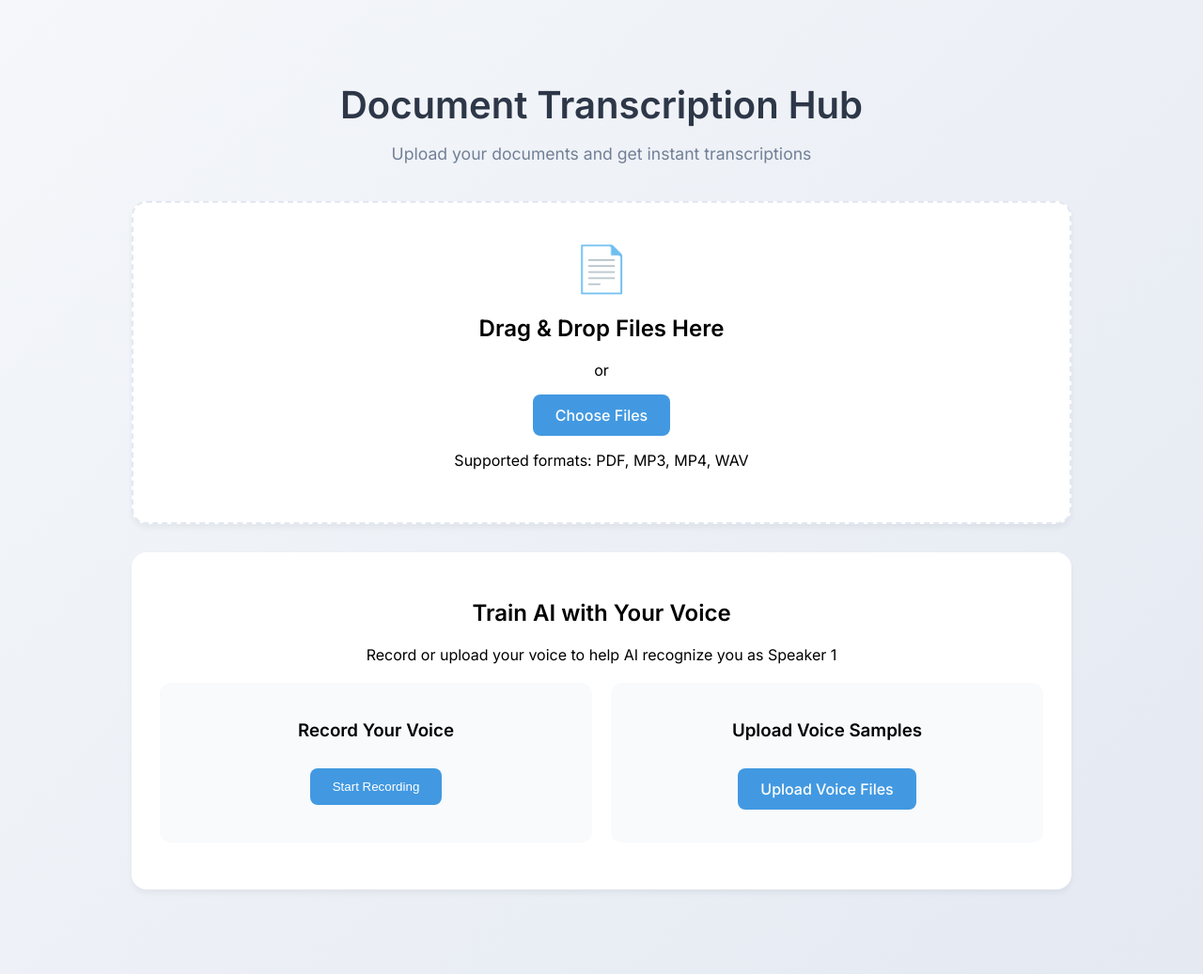
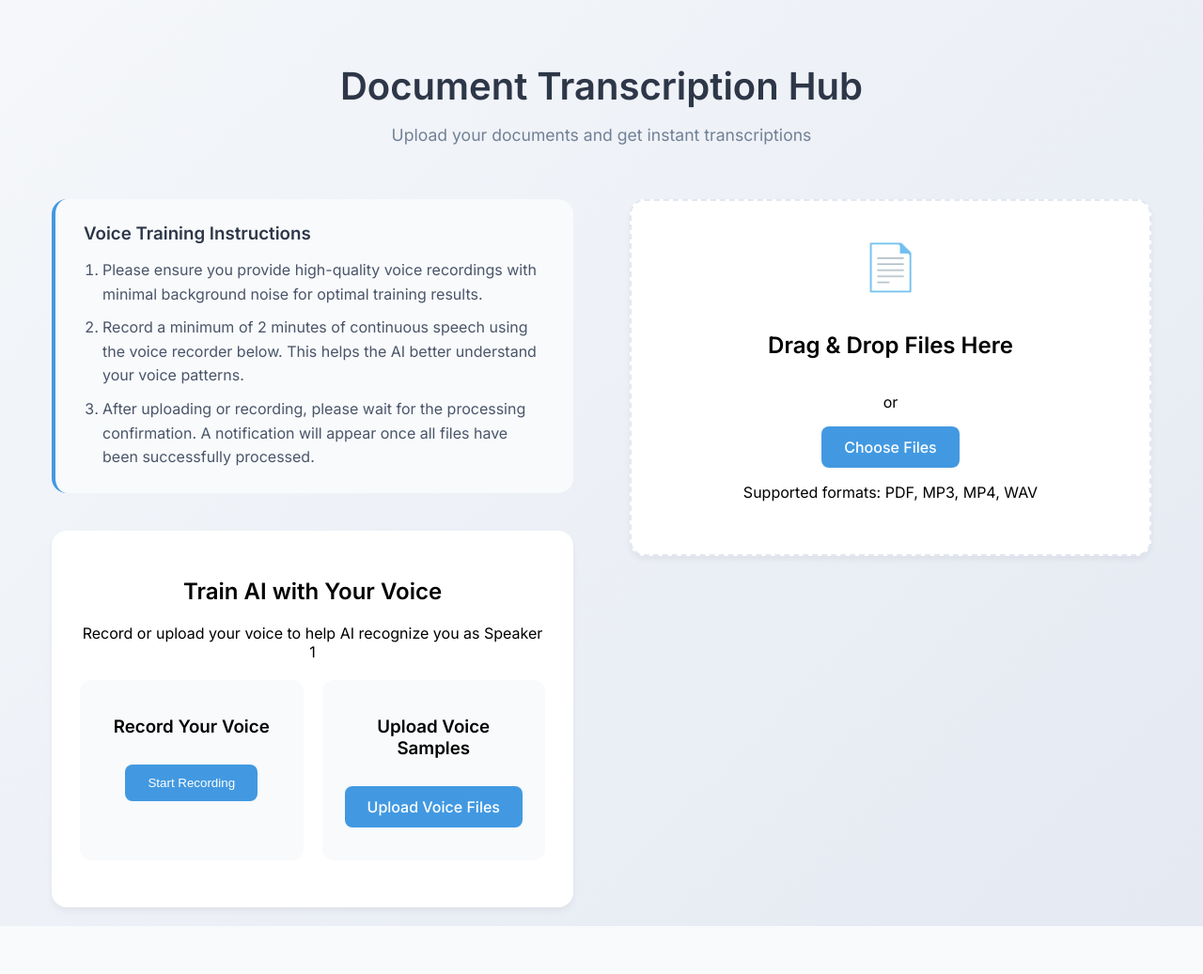
Before and after one commit to bilalahmed15/AI-Setter, a Flask app: page / in a window 1280 px wide. Shown: the whole page at 94% size. After the commit the page ends 986 px from the top, so only its background shows below. Run offline with Flask 3, Linux system fonts and the light colour scheme.

Commit message:
new commit

```diff
--- a/app.py
+++ b/app.py
@@ -11,15 +11,27 @@ from datetime import datetime
 from werkzeug.utils import secure_filename
 from PyPDF2 import PdfReader
 from openai import OpenAI
+import openai
 import librosa
 from scipy.io import wavfile
 from sklearn.preprocessing import StandardScaler
 import io
 from scipy.signal import find_peaks
 from scipy import stats
+from flask_cors import CORS
 
 # Initialize Flask app
 app = Flask(__name__)
+CORS(app, resources={r"/*": {"origins": "*"}})
+
+# Initialize Whisper model at startup
+print("Loading Whisper model...")
+try:
+    app.whisper_model = whisper.load_model("base")
+    print("Whisper model loaded successfully")
+except Exception as e:
+    print(f"Error loading Whisper model: {e}")
+    app.whisper_model = None
 
 # Configure upload folder
 UPLOAD_FOLDER = 'uploads'
@@ -45,7 +57,7 @@ is_training = False
 TRAINING_DURATION = 10  # seconds for voice training
 
 # Initialize the OpenAI client
-client = OpenAI(api_key=' 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')  # Replace with your API key
+openai.api_key = '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'  # Replace with your API key
 
 # Global variables for document storage
 document_context = []
@@ -435,47 +447,58 @@ def audio_callback(indata, frames, time, status):
 
 def get_ai_response(transcription):
     try:
-        # Prepare document context string
-        context_docs = ""
-        for doc in document_context:
-            context_docs += f"\nDocument: {doc['source']}\nContent: {doc['content']}\n"
-
         print(f"Generating AI response for: {transcription}")
-        response = client.chat.completions.create(
-            model="gpt-3.5-turbo-16k",  # Using 16k model for longer context
+        response = openai.ChatCompletion.create(
+            model="gpt-3.5-turbo-16k",
             messages=[
                 {
                     "role": "system",
-                    "content": f"""You are Alex, a senior SaaS solutions consultant. You specialize in helping clients find the right solutions to their business challenges. When responding:
+                    "content": f"""You are Alex, a senior SaaS solutions consultant with expertise in helping businesses optimize their operations through software solutions. You are authorized to discuss only the following domains:
 
-1. ALWAYS stay focused on the client's specific question
-2. If you don't have relevant information in the reference documents, say: "Let me address your specific question about [topic]..." and provide general best practices
-3. If you have relevant information in the reference documents, say: "Based on our solution capabilities..." and reference specific features
+Authorized Discussion Areas:
+1. Business process optimization through our SaaS solutions
+2. Implementation strategies for our documented features
+3. Integration capabilities within our ecosystem
+4. ROI and business value of our solutions
+5. Best practices for deploying our SaaS tools
 
-Your response structure:
-1. Brief acknowledgment of their specific need
-2. Your proposed solution with clear examples
-3. Quick summary of benefits
-4. Clear next steps
+Core Responsibilities:
+1. Address client questions about business process optimization
+2. When discussing solutions:
+   - For documented features: Say "Based on our solution capabilities..." and reference specific features
+   - For business challenges: Say "Let me address your needs regarding [business area]..." and provide strategic recommendations
+   - For out-of-scope queries: Say "While I specialize in [our solution areas], that specific topic is outside my expertise. Let me focus on how our solutions can help with..."
 
-Remember to:
-- Use natural language ("I understand what you're looking for...")
-- Stay focused on their exact question
-- Only mention features we actually have
-- Be honest about capabilities
-- Keep responses concise and relevant
+Your Response Structure:
+1. Acknowledge business context: "I understand your organization is looking to [specific business need]..."
+2. Present solution strategy:
+   - Connect business needs to specific features
+   - Provide implementation examples
+   - Highlight integration possibilities
+3. Demonstrate business value:
+   - Efficiency gains
+   - Cost benefits
+   - Operational improvements
+4. Recommend clear next steps
 
-Reference Materials:
+Communication Guidelines:
+- Use business-focused language
+- Provide practical, actionable insights
+- Reference relevant case applications
+- Keep responses strategic and value-oriented
+- Only discuss solutions and features documented in our materials
+
+Available Solutions:
 {context_docs}
 
-Important: Never suggest solutions or products we don't offer. If unsure, focus on understanding their needs better."""
+Expert Focus: Provide strategic SaaS solutions that align with client's business objectives and operational needs, strictly within our documented capabilities."""
                 },
                 {"role": "user", "content": transcription}
             ],
-            max_tokens=500,  # Increased token limit for more detailed responses
+            max_tokens=500,
             temperature=0.7
         )
-        ai_response = response.choices[0].message.content
+        ai_response = response.choices[0].message['content']
         print(f"AI Response generated: {ai_response}")
         return ai_response
     except Exception as e:
@@ -582,6 +605,11 @@ def index():
 @app.route('/get_transcription')
 def get_transcription():
     try:
+        # Check if Whisper model is loaded
+        if not hasattr(app, 'whisper_model') or app.whisper_model is None:
+            print("Loading Whisper model...")
+            app.whisper_model = whisper.load_model("base")
+
         if not transcription_queue.empty():
             data = transcription_queue.get_nowait()
             print(f"Sending transcription: {data}")  # Debug log
@@ -842,5 +870,17 @@ def clear_document_context():
     document_context = []
     return jsonify({'success': True, 'message': 'Document context cleared'})
 
+@app.route('/health', methods=['GET'])
+def health_check():
+    """
+    Health check endpoint for AWS App Runner and monitoring services.
+    Returns:
+        JSON response with status and timestamp
+    """
+    try:
+        return '', 200
+    except Exception as e:
+       '', 500
+
 if __name__ == '__main__':
     app.run(debug=False, threaded=True)
--- a/templates/home.html
+++ b/templates/home.html
@@ -13,14 +13,15 @@
         }
 
         .container {
-            max-width: 1000px;
-            margin: 40px auto;
-            padding: 20px;
+            max-width: 100%;
+            margin: 0 auto;
+            padding: 20px 40px;
         }
 
         .header {
             text-align: center;
-            margin-bottom: 40px;
+            margin-bottom: 20px;
+            padding: 20px 0;
         }
 
         .header h1 {
@@ -42,7 +43,10 @@
             text-align: center;
             transition: all 0.3s ease;
             border: 2px dashed #e2e8f0;
-            margin-bottom: 30px;
+            display: flex;
+            flex-direction: column;
+            justify-content: center;
+            align-items: center;
         }
 
         .upload-area.drag-over {
@@ -175,10 +190,13 @@
         }
 
         .voice-training-section {
+            flex: 1;
+            margin: 0;
+            height: auto;
             background: white;
             border-radius: 16px;
             padding: 30px;
-            margin: 30px 0;
+            margin: 0;
             box-shadow: 0 4px 6px rgba(0, 0, 0, 0.05);
             text-align: center;
         }
@@ -284,6 +303,77 @@
         .file-item .status.error {
             color: #e53e3e;
         }
+
+        .voice-training-instructions {
+            background: #f8fafc;
+            border-radius: 16px;
+            padding: 25px 30px;
+            margin-bottom: 20px;
+            border-left: 4px solid #4299e1;
+            flex-shrink: 0;
+        }
+
+        .voice-training-instructions h3 {
+            color: #2d3748;
+            margin-top: 0;
+            margin-bottom: 15px;
+        }
+
+        .voice-training-instructions ol {
+            margin: 0;
+            padding-left: 20px;
+        }
+
+        .voice-training-instructions li {
+            color: #4a5568;
+            line-height: 1.6;
+            margin-bottom: 10px;
+        }
+
+        .voice-training-instructions li:last-child {
+            margin-bottom: 0;
+        }
+
+        .main-content {
+            display: grid;
+            grid-template-columns: 1fr 1fr;
+            gap: 30px;
+            min-height: calc(100vh - 200px);
+            padding: 0 15px;
+        }
+
+        .column {
+            display: flex;
+            flex-direction: column;
+            gap: 20px;
+            height: 100%;
+        }
+
+        .voice-column {
+            padding-right: 15px;
+        }
+
+        .upload-column {
+            padding-left: 15px;
+        }
+
+        /* Responsive design */
+        @media (max-width: 968px) {
+            .container {
+                padding: 10px 20px;
+            }
+
+            .main-content {
+                grid-template-columns: 1fr;
+                gap: 20px;
+                min-height: auto;
+            }
+
+            .voice-column,
+            .upload-column {
+                padding: 0;
+            }
+        }
     </style>
 </head>
 <body>
@@ -293,21 +383,29 @@
             <p>Upload your documents and get instant transcriptions</p>
         </div>
 
-        <div class="upload-area" id="dropZone">
-            <div class="upload-icon">📄</div>
-            <h2>Drag & Drop Files Here</h2>
-            <p>or</p>
-            <label class="upload-button">
-                Choose Files
-                <input type="file" class="file-input" id="fileInput" multiple accept=".pdf,.mp3,.mp4,.wav">
-            </label>
-            <p class="supported-files">Supported formats: PDF, MP3, MP4, WAV</p>
+        <div class="main-content">
+            <!-- Left Column -->
+            <div class="column voice-column">
+                <div id="continueSection" class="continue-section" style="display: none;">
+                    <h3>Voice training completed!</h3>
+                    <a href="/index" class="continue-button">
+                        <i class="fas fa-play"></i>
+                        Continue to Live Meeting Notes
+                    </a>
+                </div>
+
+                <div class="voice-training-instructions">
+                    <h3>Voice Training Instructions</h3>
+                    <ol>
+                        <li>Please ensure you provide high-quality voice recordings with minimal background noise for optimal training results.</li>
+                        <li>Record a minimum of 2 minutes of continuous speech using the voice recorder below. This helps the AI better understand your voice patterns.</li>
+                        <li>After uploading or recording, please wait for the processing confirmation. A notification will appear once all files have been successfully processed.</li>
+                    </ol>
                 </div>
 
                 <div class="voice-training-section" id="voiceTrainingSection">
                     <h2>Train AI with Your Voice</h2>
                     <p>Record or upload your voice to help AI recognize you as Speaker 1</p>
-
                     <div class="training-options">
                         <div class="training-option">
                             <h3>Record Your Voice</h3>
@@ -334,15 +432,26 @@
                         <p>Training AI with your voice...</p>
                     </div>
                 </div>
+            </div>
+
+            <!-- Right Column -->
+            <div class="column upload-column">
+                <div class="upload-area" id="dropZone">
+                    <div class="upload-icon">📄</div>
+                    <h2>Drag & Drop Files Here</h2>
+                    <p>or</p>
+                    <label class="upload-button">
+                        Choose Files
+                        <input type="file" class="file-input" id="fileInput" multiple accept=".pdf,.mp3,.mp4,.wav">
+                    </label>
+                    <p class="supported-files">Supported formats: PDF, MP3, MP4, WAV</p>
+                </div>
 
                 <div id="transcriptionResults" class="transcription-container" style="display: none;">
                     <h2>Transcriptions</h2>
                     <div class="transcription-list"></div>
                 </div>
-
-        <div id="continueSection" class="continue-section" style="display: none;">
-            <h3>Ready to capture live audio?</h3>
-            <a href="/index" class="continue-button">Continue to Live Transcription</a>
+            </div>
         </div>
     </div>
 
@@ -492,7 +601,8 @@
 
                             const result = await response.json();
                             if (result.success) {
-                                alert('Voice recording saved successfully!');
+                                document.getElementById('continueSection').style.display = 'block';
+                                alert('Voice recording saved successfully! You can now proceed to Live Meeting Notes.');
                             } else {
                                 alert('Failed to save recording: ' + (result.error || 'Unknown error'));
                             }
@@ -524,6 +634,7 @@
             if (e.target.files.length > 0) {
                 const uploadedFilesDiv = document.getElementById('uploadedFiles');
                 const files = Array.from(e.target.files);
+                let allFilesProcessed = true;
 
                 for (const file of files) {
                     // Create file item element
@@ -551,18 +662,21 @@
                             fileItem.querySelector('.status').textContent = '✓ Processed';
                             fileItem.querySelector('.status').className = 'status success';
                         } else {
+                            allFilesProcessed = false;
                             fileItem.querySelector('.status').textContent = '✗ Failed';
                             fileItem.querySelector('.status').className = 'status error';
                         }
                     } catch (error) {
+                        allFilesProcessed = false;
                         console.error('Error uploading voice file:', error);
                         fileItem.querySelector('.status').textContent = '✗ Error';
                         fileItem.querySelector('.status').className = 'status error';
                     }
                 }
 
-                if (files.length > 0) {
-                    alert('Voice training completed! All files processed.');
+                if (allFilesProcessed) {
+                    document.getElementById('continueSection').style.display = 'block';
+                    alert('Voice training completed! You can now proceed to Live Meeting Notes.');
                 }
             }
         });
```
Also changed, not shown: other parts of templates/home.html (+21 -9 lines), templates/index.html (+59 -27 lines). Lines whose indentation alone changed are shown as unchanged.
